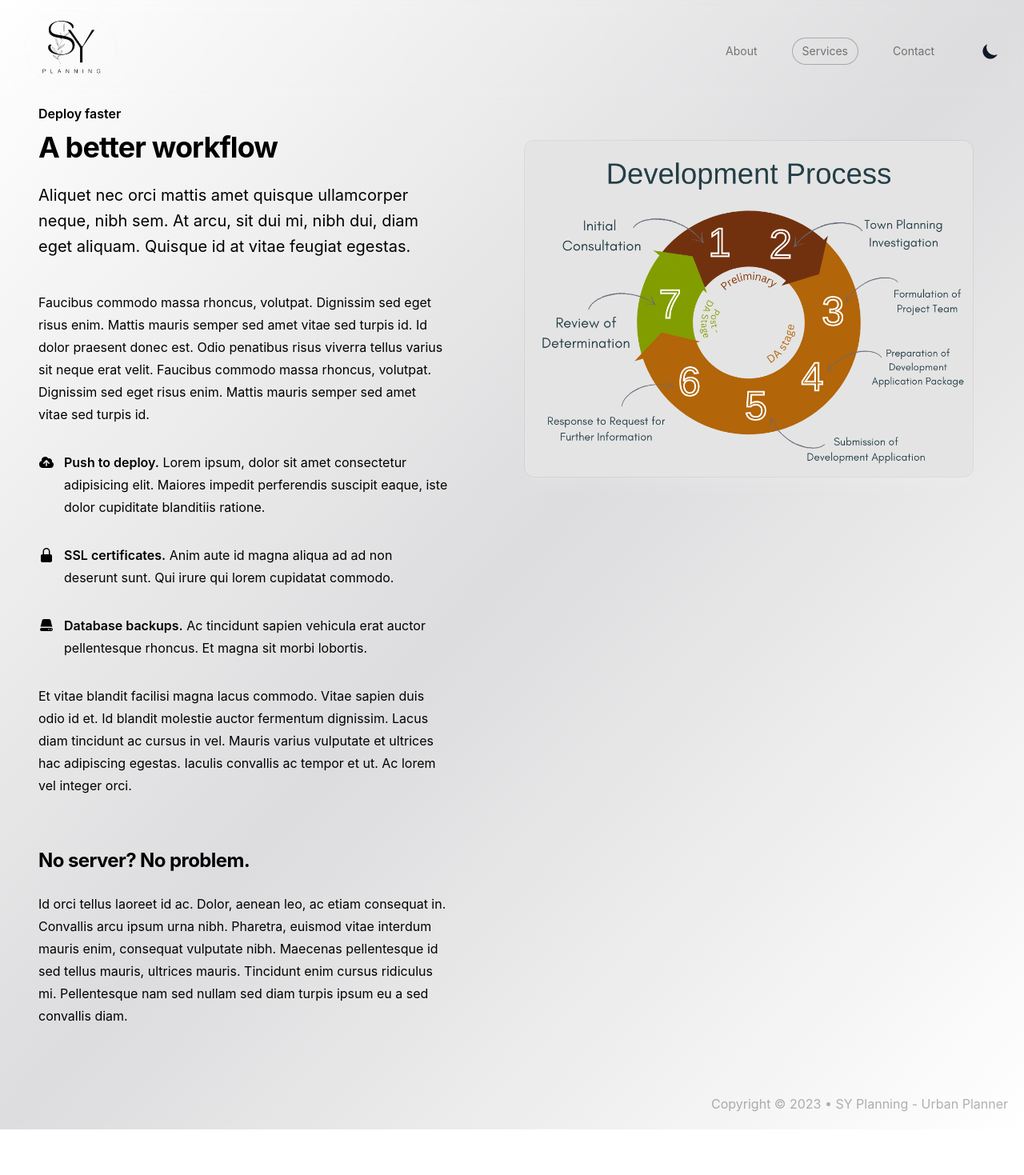
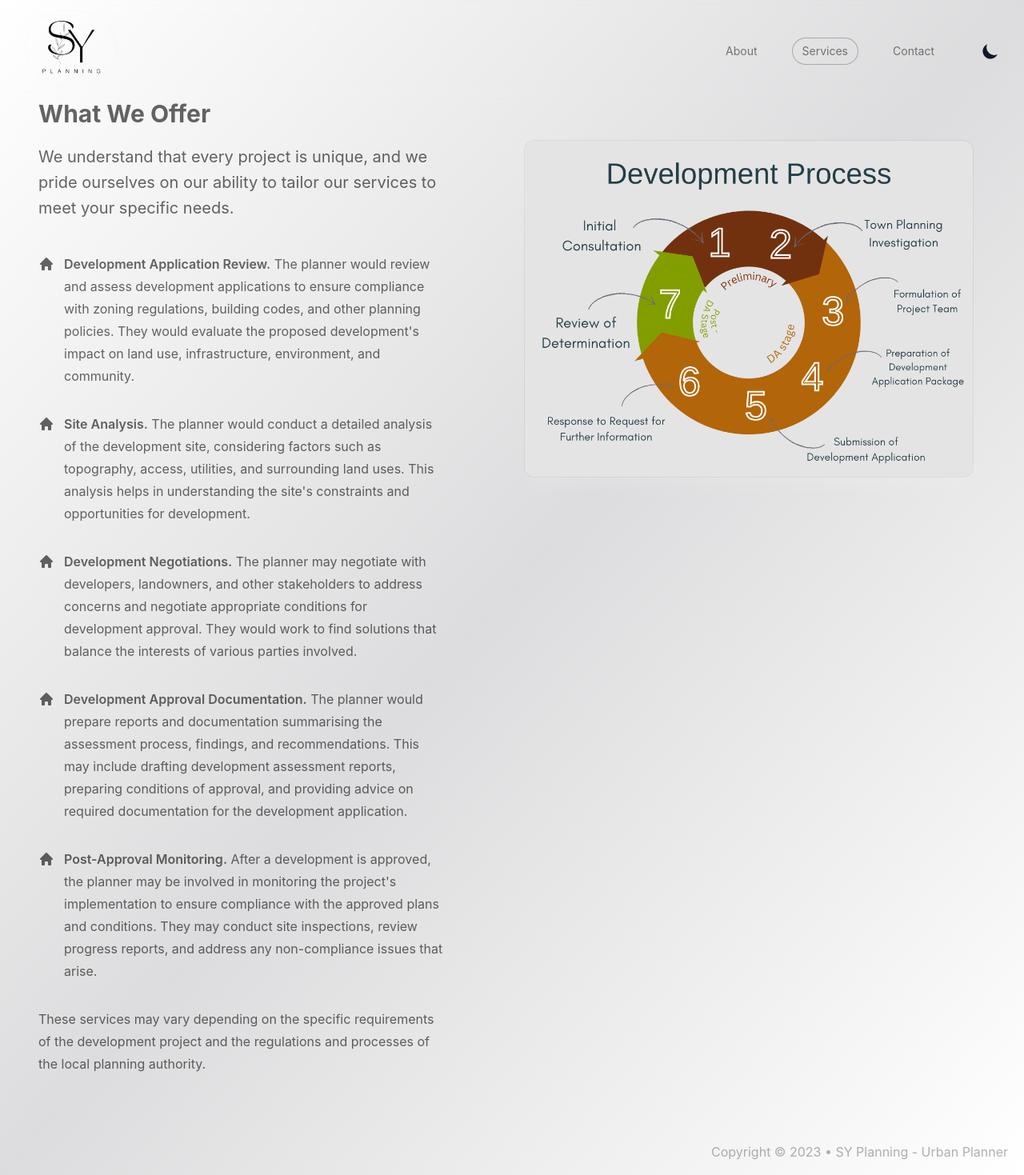
Before and after one commit to hnguy59/SYPlanning, a Next.js app: page /services in a window 1280 px wide. Shown: the top 1469 px of the page at 80% size. Before the commit the page ends 1412 px from the top, so only its background shows below. Built offline with nearby package versions, Linux system fonts and the light colour scheme; what tailwindcss-debug-screens would draw is missing.

Commit message:
Main page image + add contact links + update service

```diff
--- a/pages/contact.tsx
+++ b/pages/contact.tsx
@@ -1,4 +1,4 @@
-'use client'
+;('use client')
 import { Facebook, Github, Linkedin, Mail, PhoneCall, Twitter } from 'lucide-react'
 import Link from 'next/link'
 import { Navigation } from '../components/Nav'
@@ -7,25 +7,25 @@ import { Card } from '../components/Card'
 const socials = [
   {
     icon: <Facebook size={20} />,
-    href: '',
+    href: 'https://www.facebook.com/profile.php?id=100092514035846',
     label: 'Facebook',
     handle: '',
   },
   {
     icon: <Linkedin size={20} />,
-    href: '',
+    href: 'https://www.linkedin.com/in/shaun-yong/',
     label: 'LinkedIn',
     handle: '',
   },
   {
     icon: <PhoneCall size={20} />,
-    href: '',
+    href: 'tel:+61 432 823 351',
     label: 'Phone',
     handle: '',
   },
   {
     icon: <Mail size={20} />,
-    href: '',
+    href: 'mailto:shaun.yong@syplanning.com.au',
     label: 'Email',
     handle: '',
   },
@@ -42,6 +42,7 @@ export default function Contact() {
               <Link
                 href={s.href}
                 className="p-4 relative flex flex-col items-center gap-4 duration-700 group md:gap-8 md:py-24  lg:pb-48  md:p-16"
+                target="_blank"
               >
                 <span
                   className="absolute w-px h-2/3 bg-gradient-to-b from-zinc-500 via-zinc-500/50 to-transparent"
@@ -63,6 +64,13 @@ export default function Contact() {
           ))}
         </div>
       </div>
+      <div className="flex justify-center items-center w-screen">
+        <img
+          src="../public/images/aerial-houses.jpg"
+          alt="aerial view of houses"
+          className="w-100 rounded-xl shadow-xl ring-1 ring-gray-400/10 h-[32rem] md:-ml-4 lg:-ml-0"
+        />
+      </div>
     </div>
   )
 }
--- a/pages/index.tsx
+++ b/pages/index.tsx
@@ -25,17 +25,27 @@ export default function Home() {
       <h1 className="z-10 text-4xl text-transparent duration-1000 bg-black dark:bg-white cursor-default text-edge-outline animate-title font-display sm:text-6xl md:text-9xl whitespace-nowrap bg-clip-text ">
         SY Planning
       </h1>
+      <div className="opacity-40 dark:opacity-30 -z-50 absolute">
+        <img src="/images/mapsss.jpg" alt="building plans" className="h-screen w-fit" />
+      </div>
       <div className="hidden w-screen h-px animate-glow md:block animate-fade-right bg-gradient-to-r from-zinc-300/0 via-zinc-300/50 to-zinc-300/0" />
       <div className="my-16 text-left animate-fade-in flex flex-col items-start justify-center gap-10">
-        <h2 className="text-sm opacity-50 text-justify max-w-sm">
-          We are <b className="text-lg">Urban Planning Professionals</b> that aspire to create
-          better places for people to <b>live, work and play</b>.
+        <h2 className="text-med opacity-80 dark:opacity-50 text-center max-w-md">
+          We are <b className="text-">Urban Planning Professionals</b> that aspire to create better
+          places for people to <b>live, work & play</b>.
+          <br />
+          <br />
+          <p>
+            We specialise in <b>preparing & submitting Development Applications</b> in{' '}
+            <u>Queensland & New South Wales.</u>
+          </p>
         </h2>
         <Link href="/about" className="flex items-center justify-center w-full">
           <button className="relative rounded-full px-3 py-1 text-sm leading-6 opacity-50 ring-1 ring-black/50 hover:ring-black/100 dark:ring-white/50 dark:hover:ring-white/100">
             Get started
           </button>
         </Link>
+
         <div className="flex w-full items-center justify-center">
           <Theme />
         </div>
--- a/pages/services.tsx
+++ b/pages/services.tsx
@@ -1,5 +1,5 @@
 import { Navigation } from '@/components/Nav'
-import { CloudArrowUpIcon, LockClosedIcon, ServerIcon } from '@heroicons/react/20/solid'
+import { HomeIcon } from '@heroicons/react/20/solid'
 import clsx from 'clsx'
 import { useTheme } from 'next-themes'
 import React from 'react'
@@ -16,13 +16,10 @@ export default function About() {
             <div className="lg:col-span-2 lg:col-start-1 lg:row-start-1 lg:mx-auto lg:grid lg:w-full lg:max-w-7xl lg:grid-cols-2 lg:gap-x-8 lg:px-8">
               <div className="lg:pr-4">
                 <div className="lg:max-w-lg">
-                  <p className="text-base font-semibold leading-7">Deploy faster</p>
-                  <h1 className="mt-2 text-3xl font-bold tracking-tight sm:text-4xl">
-                    A better workflow
-                  </h1>
-                  <p className="mt-6 text-xl leading-8">
-                    Aliquet nec orci mattis amet quisque ullamcorper neque, nibh sem. At arcu, sit
-                    dui mi, nibh dui, diam eget aliquam. Quisque id at vitae feugiat egestas.
+                  <h1 className="text-3xl font-bold leading-7 opacity-60">What We Offer</h1>
+                  <p className="mt-6 text-xl leading-8 opacity-60">
+                    We understand that every project is unique, and we pride ourselves on our
+                    ability to tailor our services to meet your specific needs.
                   </p>
                 </div>
               </div>
@@ -39,54 +36,65 @@ export default function About() {
             </div>
             <div className="lg:col-span-2 lg:col-start-1 lg:row-start-2 lg:mx-auto lg:grid lg:w-full lg:max-w-7xl lg:grid-cols-2 lg:gap-x-8 lg:px-8">
               <div className="lg:pr-4">
-                <div className="max-w-xl text-base leading-7 lg:max-w-lg">
-                  <p>
-                    Faucibus commodo massa rhoncus, volutpat. Dignissim sed eget risus enim. Mattis
-                    mauris semper sed amet vitae sed turpis id. Id dolor praesent donec est. Odio
-                    penatibus risus viverra tellus varius sit neque erat velit. Faucibus commodo
-                    massa rhoncus, volutpat. Dignissim sed eget risus enim. Mattis mauris semper sed
-                    amet vitae sed turpis id.
-                  </p>
-                  <ul role="list" className="mt-8 space-y-8">
+                <div className="max-w-xl text-base leading-7 lg:max-w-lg opacity-60">
+                  <ul role="list" className="space-y-8">
                     <li className="flex gap-x-3">
-                      <CloudArrowUpIcon className="mt-1 h-5 w-5 flex-none" aria-hidden="true" />
+                      <HomeIcon className="mt-1 h-5 w-5 flex-none" aria-hidden="true" />
                       <span>
-                        <strong className="font-semibold">Push to deploy.</strong> Lorem ipsum,
-                        dolor sit amet consectetur adipisicing elit. Maiores impedit perferendis
-                        suscipit eaque, iste dolor cupiditate blanditiis ratione.
+                        <strong className="font-semibold">Development Application Review.</strong>{' '}
+                        The planner would review and assess development applications to ensure
+                        compliance with zoning regulations, building codes, and other planning
+                        policies. They would evaluate the proposed development's impact on land use,
+                        infrastructure, environment, and community.
                       </span>
                     </li>
                     <li className="flex gap-x-3">
-                      <LockClosedIcon className="mt-1 h-5 w-5 flex-none" aria-hidden="true" />
+                      <HomeIcon className="mt-1 h-5 w-5 flex-none" aria-hidden="true" />
                       <span>
-                        <strong className="font-semibold">SSL certificates.</strong> Anim aute id
-                        magna aliqua ad ad non deserunt sunt. Qui irure qui lorem cupidatat commodo.
+                        <strong className="font-semibold">Site Analysis.</strong> The planner would
+                        conduct a detailed analysis of the development site, considering factors
+                        such as topography, access, utilities, and surrounding land uses. This
+                        analysis helps in understanding the site's constraints and opportunities for
+                        development.
                       </span>
                     </li>
                     <li className="flex gap-x-3">
-                      <ServerIcon className="mt-1 h-5 w-5 flex-none" aria-hidden="true" />
+                      <HomeIcon className="mt-1 h-5 w-5 flex-none" aria-hidden="true" />
                       <span>
-                        <strong className="font-semibold">Database backups.</strong> Ac tincidunt
-                        sapien vehicula erat auctor pellentesque rhoncus. Et magna sit morbi
-                        lobortis.
+                        <strong className="font-semibold">Development Negotiations.</strong> The
+                        planner may negotiate with developers, landowners, and other stakeholders to
+                        address concerns and negotiate appropriate conditions for development
+                        approval. They would work to find solutions that balance the interests of
+                        various parties involved.
+                      </span>
+                    </li>
+                    <li className="flex gap-x-3">
+                      <HomeIcon className="mt-1 h-5 w-5 flex-none" aria-hidden="true" />
+                      <span>
+                        <strong className="font-semibold">
+                          Development Approval Documentation.
+                        </strong>{' '}
+                        The planner would prepare reports and documentation summarising the
+                        assessment process, findings, and recommendations. This may include drafting
+                        development assessment reports, preparing conditions of approval, and
+                        providing advice on required documentation for the development application.
+                      </span>
+                    </li>
+                    <li className="flex gap-x-3">
+                      <HomeIcon className="mt-1 h-5 w-5 flex-none" aria-hidden="true" />
+                      <span>
+                        <strong className="font-semibold">Post-Approval Monitoring.</strong> After a
+                        development is approved, the planner may be involved in monitoring the
+                        project's implementation to ensure compliance with the approved plans and
+                        conditions. They may conduct site inspections, review progress reports, and
+                        address any non-compliance issues that arise.
                       </span>
                     </li>
                   </ul>
                   <p className="mt-8">
-                    Et vitae blandit facilisi magna lacus commodo. Vitae sapien duis odio id et. Id
-                    blandit molestie auctor fermentum dignissim. Lacus diam tincidunt ac cursus in
-                    vel. Mauris varius vulputate et ultrices hac adipiscing egestas. Iaculis
-                    convallis ac tempor et ut. Ac lorem vel integer orci.
-                  </p>
-                  <h2 className="mt-16 text-2xl font-bold tracking-tight">
-                    No server? No problem.
-                  </h2>
-                  <p className="mt-6">
-                    Id orci tellus laoreet id ac. Dolor, aenean leo, ac etiam consequat in.
-                    Convallis arcu ipsum urna nibh. Pharetra, euismod vitae interdum mauris enim,
-                    consequat vulputate nibh. Maecenas pellentesque id sed tellus mauris, ultrices
-                    mauris. Tincidunt enim cursus ridiculus mi. Pellentesque nam sed nullam sed diam
-                    turpis ipsum eu a sed convallis diam.
+                    These services may vary depending on the specific requirements of the
+                    development project and the regulations and processes of the local planning
+                    authority.
                   </p>
                 </div>
               </div>
```
Also changed, not shown: pages/about.tsx (+37 -8 lines).
